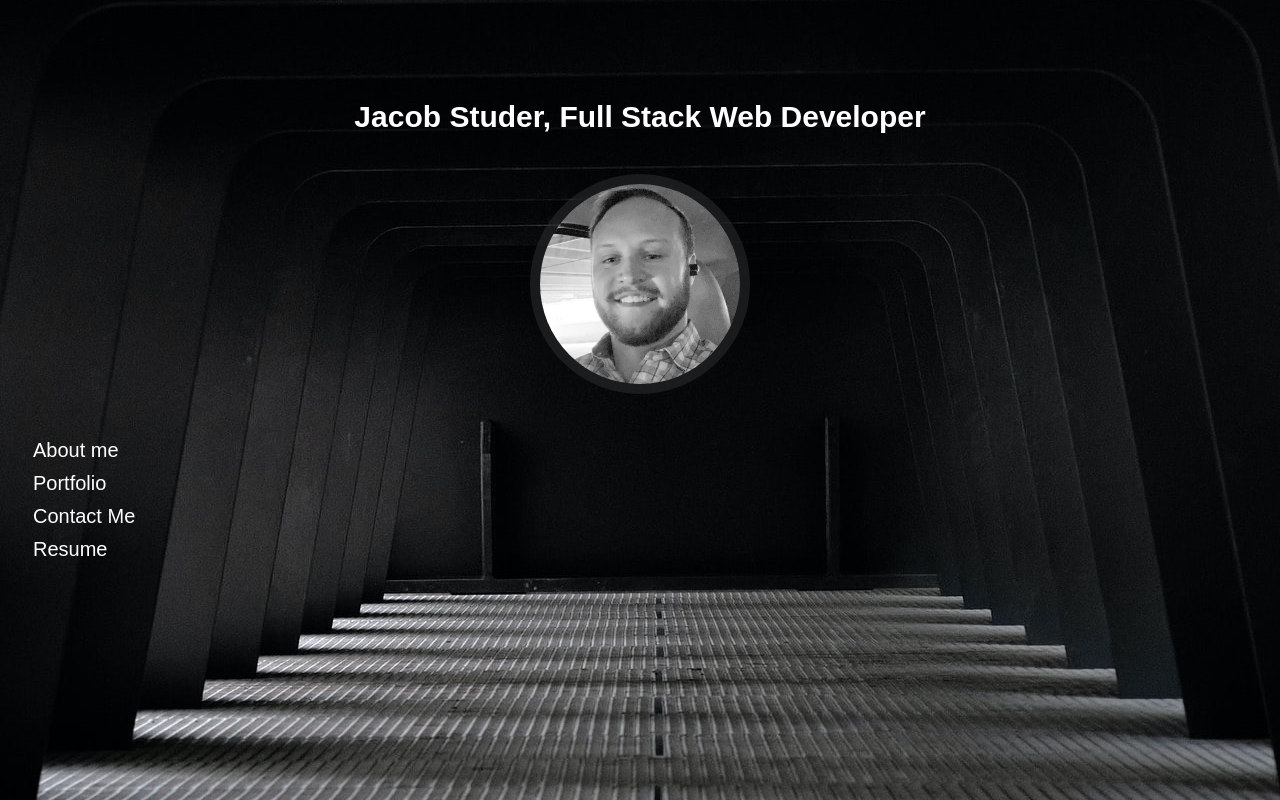
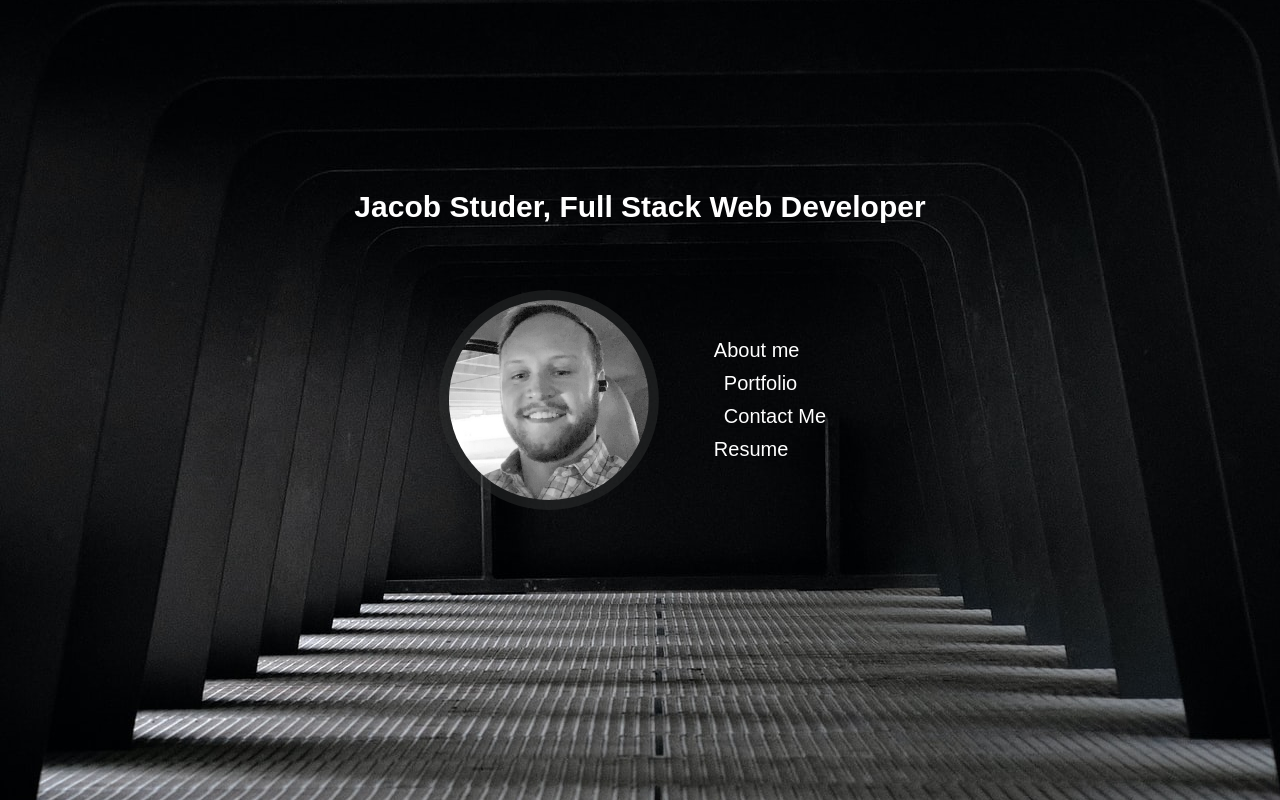
Before and after one commit to jacob-studer/20-react-portfolio, a React (Create React App) app in the folder portfolio-app/: page / in a window 1280 px wide. Built offline with nearby package versions, Linux system fonts and the light colour scheme.

Commit message:
css adjustments to home, portfolio

```diff
--- a/portfolio-app/src/App.css
+++ b/portfolio-app/src/App.css
@@ -1,6 +1,6 @@
 body {
-  font-family: 'Noto Sans JP', sans-serif;
-  background-image: url('images/background.jpg');
+  font-family: "Noto Sans JP", sans-serif;
+  background-image: url("images/background.jpg");
   background-repeat: no-repeat;
   background-attachment: fixed;
   background-position: center;
@@ -23,6 +23,11 @@ h1 {
   transform: translate(-50%, -50%);
 }
 
+.landing-page-header {
+  margin-top: 15%;
+  z-index: 0;
+}
+
 .headshot-img {
   max-height: 200px;
   min-width: 200px;
@@ -39,30 +44,31 @@ div.links {
   margin: 20px;
 }
 
-.links a {
+.links {
   display: flex;
   flex-direction: column;
   text-decoration: none;
   color: white;
-  padding: 5px;
+  padding: 10px;
   font-size: 20px;
   /* text-shadow: 0 0 3px grey, 0 0 5px rgba(46, 49, 49, 0.5); */
   /* text-align: right; */
 }
 
-.link-margin-large {
+.link-margin-small {
   margin-left: 10px;
 }
 
 /* Link Hover effect */
-.btn{
+.btn {
   display: block;
   color: white;
   text-decoration: none;
   position: relative;
+  padding: 5px;
 }
 
-.btn::after{
+.btn::after {
   content: "";
   background: white;
   mix-blend-mode: exclusion;
@@ -71,11 +77,11 @@ div.links {
   position: absolute;
   bottom: -4px;
   left: -5px;
-  transition: all .3s cubic-bezier(0.445, 0.05, 0.55, 0.95);
+  transition: all 0.3s cubic-bezier(0.445, 0.05, 0.55, 0.95);
 }
 
-.btn:hover::after{
-  height: calc(100% + 8px)
+.btn:hover::after {
+  height: calc(100% + 8px);
 }
 
 /* navbar */
@@ -101,15 +107,18 @@ div.links {
   text-decoration: none;
   color: white;
   padding: 5px 15px 5px 15px;
-
 }
-
 
 /* ----- Portfolio Page specific styling ----- */
 .horizontal-center-1 {
   display: flex;
   justify-content: center;
   flex-wrap: wrap;
+  color: white;
+  margin-left: 30%;
+  margin-right: 30%;
+  margin-top: 5%;
+  margin-bottom: 5%;
 }
 .horizontal-center-2 {
   display: flex;
@@ -117,7 +126,7 @@ div.links {
   flex-wrap: wrap;
 }
 
-.portfolio-link div{
+.portfolio-link div {
   padding: 2%;
 }
 
@@ -134,7 +143,7 @@ div.links {
 .container {
   position: relative;
   margin: 2%;
-  }
+}
 
 .text-block {
   position: absolute;
@@ -144,7 +153,7 @@ div.links {
   color: white;
   padding-left: 10px;
   padding-right: 10px;
-  }
+}
 
 .text-block p {
   font-size: 14px;
@@ -188,3 +197,5 @@ div.headshot {
   text-decoration: underline;
   color: white;
 }
+
+/* media query for portfolio text */
--- a/portfolio-app/src/components/ProjectCard/ProjectCard.js
+++ b/portfolio-app/src/components/ProjectCard/ProjectCard.js
@@ -11,8 +11,10 @@ export default function ProjectCard( {url, title, alt, image}) {
     <a href={url} className="portfolio-a"><img src={image} alt={alt} width="400px" height="200px"></img></a>
     <div className="text-block">
         <a href={url} className="text-dec-none"><p>{title}</p></a>
+
     </div>
     </div>
+    <p>Lorem ipsum dolor sit amet, consectetur adipiscing elit. Praesent et dolor eu metus accumsan euismod quis quis elit. In hac habitasse platea dictumst. Nam rhoncus turpis eget purus tempus, vel lobortis urna malesuada. Nunc nisi nibh, vulputate quis purus in, vestibulum suscipit orci.</p>
 </div>
 
 )
--- a/portfolio-app/src/views/Home/Home.js
+++ b/portfolio-app/src/views/Home/Home.js
@@ -12,17 +12,18 @@ export default function Home() {
               <h1 className="landing-page-header">Jacob Studer, Full Stack Web Developer</h1>
           </div>
 
-
+        <div className="center-div">
           <div className="headshot">
               <img src={require('../../images/headshot.jpg').default} alt="headshot" className="headshot-img"></img>
           </div>
 
 
             <div className="links">
-            <Link to='/aboutme' className="link-margin-small btn">About me</Link>
+              <Link to='/aboutme' className="btn">About me</Link>
               <Link to='/portfolio' className="link-margin-small btn">Portfolio</Link>
               <Link to='/contact' className="link-margin-small btn">Contact Me</Link>
-            <Link to='/resume' className="link-margin-small btn">Resume</Link>
+              <Link to='/resume' className="btn">Resume</Link>
+            </div>
         </div>
 
         </div>
--- a/portfolio-app/src/views/Portfolio/Portfolio.js
+++ b/portfolio-app/src/views/Portfolio/Portfolio.js
@@ -36,67 +36,19 @@ export default function Portfolio() {
 
     return (
 
-        //all the values would be props, url prop, title prop, etc,
-
-
-
     <div>
-
     <Nav />
-
+    <h1>
+        My Portfolio
+    </h1>
     {projects.map(project=>{
         return <ProjectCard
-
         title={project.title}
         url={project.url}
         alt={project.alt}
         image={project.image}
-
         />
     })}
-
-
-
-            {/* <div>
-            <h1 className="portfolio-title">Portfolio</h1>
-            </div>
-
-        <section className="center-div">
-
-            <div className="horizontal-center-1">
-                <div className="container">
-                <Link to="https://pure-plains-23888.herokuapp.com/" className="portfolio-link"><img src="../images/drink-thumb.jpg" alt="drinks on a beac thumbnail" width="400px" height="200px"></img></Link>
-                <div className="text-block">
-                    <Link to="https://pure-plains-23888.herokuapp.com/" className="text-dec-none"><p>Cocktail Generator App</p></Link>
-                </div>
-                </div>
-                <div className="container">
-                <Link to="https://jacob-studer.github.io/Project-1-Artist-Master/" className="portfolio-link"><img src="../images/concert.jpg" alt="concert thumbnail" width="400px" height="200px"></img></Link>
-                <div className="text-block">
-                    <Link to="https://jacob-studer.github.io/Project-1-Artist-Master/" className="text-dec-none"><p>Artist Search App</p></Link>
-                </div>
-                </div>
-            </div>
-
-            <div className="horizontal-center-2">
-                <div className="container">
-                <Link to="https://jacob-studer.github.io/06-Server-Side-APIs-Weather-Dashboard/" className="portfolio-link"><img src="../images/weather-thumb.jpg" alt="weather thumbnail" width="400px" height="200px"></img></Link>
-                <div className="text-block">
-                    <Link to="https://jacob-studer.github.io/06-Server-Side-APIs-Weather-Dashboard/" className="text-dec-none"><p>Weather Dashboard</p></Link>
-                </div>
-                </div>
-                <div className="container">
-                <Link to="#" className="portfolio-link"><img src="../images/forest-thumb.jpg" alt="forest thumbnail" width="400px" height="200px"></img></Link>
-                <div className="text-block">
-                    <Link to="#" className="text-dec-none"><p>To Be Determined</p></Link>
-                </div>
-                </div>
-            </div>
-
-        </section> */}
-
-
     </div>
-
     );
 }
```
Lines whose indentation alone changed are shown as unchanged.
